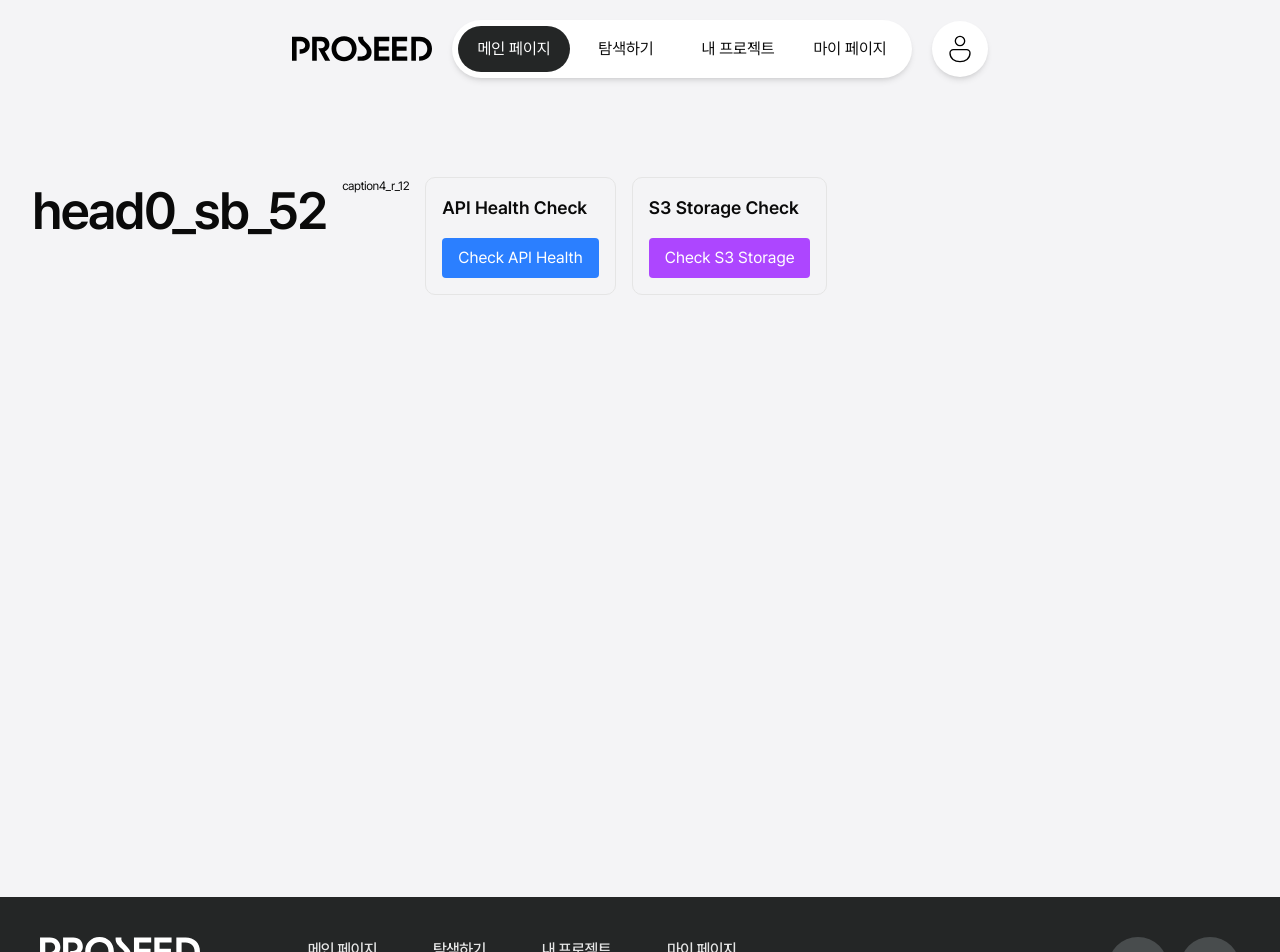
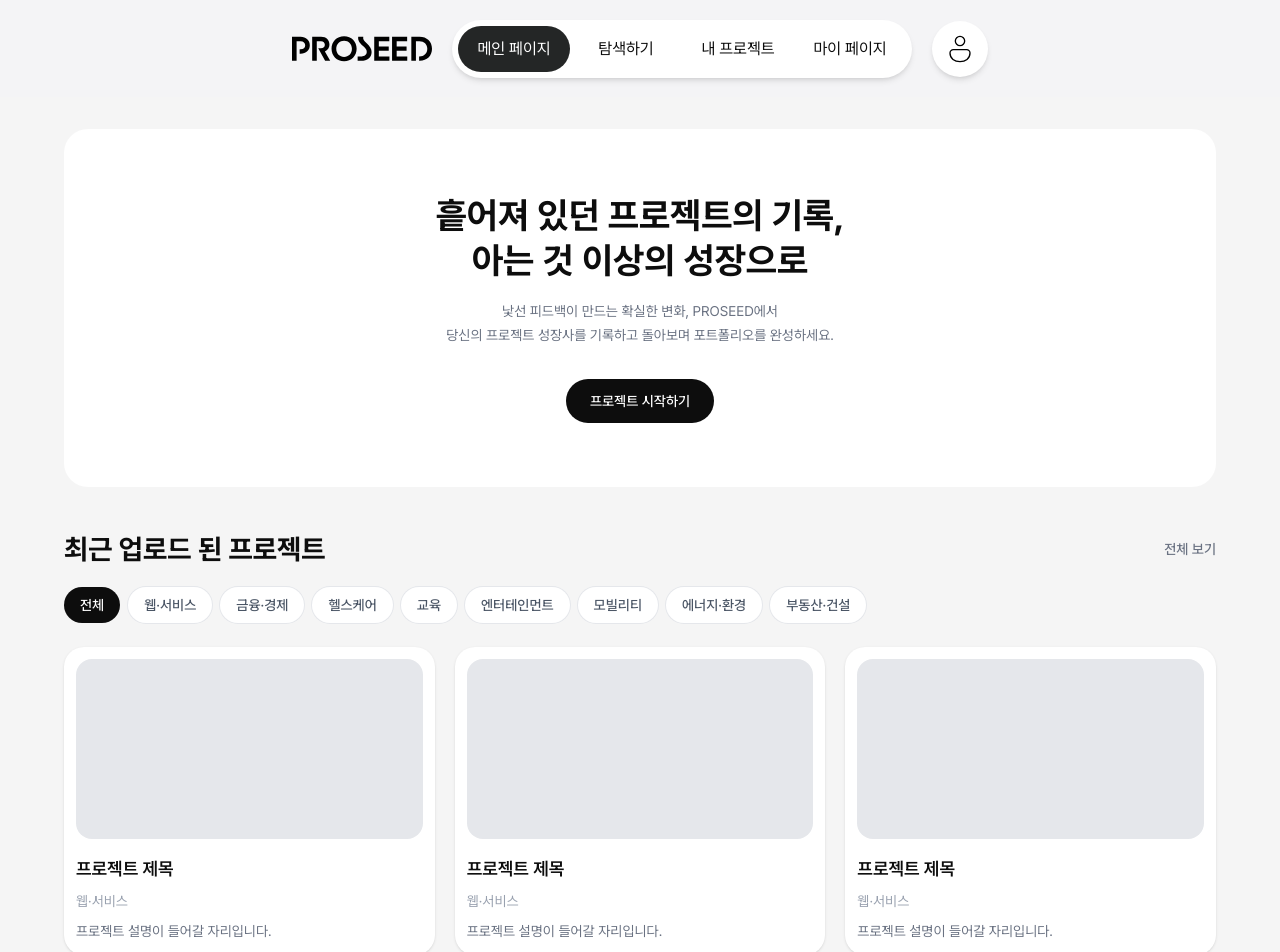
Before and after one commit to skkuding/proseed, a Next.js app in the folder apps/web/: page / in a window 1280 px wide. Shown: the top 952 px of the page. Built offline with nearby package versions, Linux system fonts and the light colour scheme.

Commit message:
feat(fe): make skeleton of mainpage

```diff
--- /dev/null
+++ b/apps/web/src/app/mainpage/_components/CategoryTabs.tsx
@@ -0,0 +1,28 @@
+const categories = [
+  '전체',
+  '웹·서비스',
+  '금융·경제',
+  '헬스케어',
+  '교육',
+  '엔터테인먼트',
+  '모빌리티',
+  '에너지·환경',
+  '부동산·건설',
+]
+
+export default function CategoryTabs() {
+  return (
+    <div className="flex flex-wrap gap-2">
+      {categories.map((category, index) => (
+        <button
+          key={category}
+          className={`rounded-full px-4 py-2 text-sm font-medium transition ${
+            index === 0 ? 'bg-black text-white' : 'bg-white text-gray-600 ring-1 ring-gray-200'
+          }`}
+        >
+          {category}
+        </button>
+      ))}
+    </div>
+  )
+}
--- /dev/null
+++ b/apps/web/src/app/mainpage/_components/FeedbackCard.tsx
@@ -0,0 +1,22 @@
+interface FeedbackCardProps {
+  title?: string
+  content?: string
+  author?: string
+}
+
+export default function FeedbackCard({
+  title = '아이디어 단계의 제품 구조를 조금만 더 정돈하면 더 좋아질 것 같아요.',
+  content = '피드백 내용이 들어갈 자리입니다. 나중에 실제 데이터로 바꾸면 됩니다.',
+  author = 'DINGDONG',
+}: FeedbackCardProps) {
+  return (
+    <article className="flex min-h-[180px] flex-col justify-between rounded-[20px] bg-white p-5 shadow-sm">
+      <div className="flex flex-col gap-3">
+        <h3 className="text-base font-semibold text-black">{title}</h3>
+        <p className="text-sm leading-6 text-gray-500">{content}</p>
+      </div>
+
+      <div className="mt-4 text-xs text-gray-400">{author}</div>
+    </article>
+  )
+}
--- /dev/null
+++ b/apps/web/src/app/mainpage/_components/FeedbackSection.tsx
@@ -0,0 +1,26 @@
+import FeedbackCard from './FeedbackCard'
+import SectionTitle from './SectionTitle'
+
+export default function FeedbackSection() {
+  return (
+    <section className="flex flex-col gap-6">
+      <div className="flex items-center justify-between">
+        <SectionTitle title="최근 피드백을 모아봤어요" />
+        <div className="flex gap-2">
+          <button className="flex h-8 w-8 items-center justify-center rounded-full bg-white shadow-sm">
+            ◀
+          </button>
+          <button className="flex h-8 w-8 items-center justify-center rounded-full bg-white shadow-sm">
+            ▶
+          </button>
+        </div>
+      </div>
+
+      <div className="grid grid-cols-1 gap-4 lg:grid-cols-3">
+        <FeedbackCard />
+        <FeedbackCard />
+        <FeedbackCard />
+      </div>
+    </section>
+  )
+}
--- /dev/null
+++ b/apps/web/src/app/mainpage/_components/GrowthRecordCard.tsx
@@ -0,0 +1,31 @@
+interface GrowthRecordCardProps {
+  title?: string
+  category?: string
+  date?: string
+}
+
+export default function GrowthRecordCard({
+  title = '첫 MVP 배포 완료',
+  category = '회고',
+  date = '2026. 01. 01',
+}: GrowthRecordCardProps) {
+  return (
+    <article className="rounded-[20px] bg-white p-5 shadow-sm">
+      <div className="flex flex-col gap-3">
+        <div className="flex items-center gap-3">
+          <div className="h-10 w-10 rounded-xl bg-gray-200" />
+          <div className="flex flex-col">
+            <h3 className="text-base font-semibold text-black">{title}</h3>
+            <span className="text-sm text-gray-400">{category}</span>
+          </div>
+        </div>
+
+        <p className="text-sm leading-6 text-gray-500">
+          성장기록 내용이 들어갈 자리입니다. 이후 실제 데이터와 연결하면 됩니다.
+        </p>
+
+        <span className="text-xs text-gray-400">{date}</span>
+      </div>
+    </article>
+  )
+}
--- /dev/null
+++ b/apps/web/src/app/mainpage/_components/GrowthRecordSection.tsx
@@ -0,0 +1,31 @@
+import GrowthRecordCard from './GrowthRecordCard'
+import SectionTitle from './SectionTitle'
+
+const tabs = ['기획', '디자인', '프론트엔드', '백엔드', '기타']
+
+export default function GrowthRecordSection() {
+  return (
+    <section className="flex flex-col gap-6">
+      <SectionTitle title="최근 업데이트 된 성장기록" />
+
+      <div className="flex flex-wrap gap-2">
+        {tabs.map((tab, index) => (
+          <button
+            key={tab}
+            className={`rounded-full px-4 py-2 text-sm font-medium ${
+              index === 0 ? 'bg-black text-white' : 'bg-white text-gray-600 ring-1 ring-gray-200'
+            }`}
+          >
+            {tab}
+          </button>
+        ))}
+      </div>
+
+      <div className="flex flex-col gap-4">
+        <GrowthRecordCard />
+        <GrowthRecordCard />
+        <GrowthRecordCard />
+      </div>
+    </section>
+  )
+}
--- /dev/null
+++ b/apps/web/src/app/mainpage/_components/HeroSection.tsx
@@ -0,0 +1,23 @@
+export default function HeroSection() {
+  return (
+    <section className="w-full overflow-hidden rounded-[24px] bg-white">
+      <div className="flex min-h-[320px] flex-col items-center justify-center px-8 py-16 text-center">
+        <h1 className="mb-4 text-4xl font-bold leading-tight text-black">
+          흩어져 있던 프로젝트의 기록,
+          <br />
+          아는 것 이상의 성장으로
+        </h1>
+
+        <p className="mb-8 text-sm leading-6 text-gray-500">
+          낯선 피드백이 만드는 확실한 변화, PROSEED에서
+          <br />
+          당신의 프로젝트 성장사를 기록하고 돌아보며 포트폴리오를 완성하세요.
+        </p>
+
+        <button className="rounded-full bg-black px-6 py-3 text-sm font-medium text-white">
+          프로젝트 시작하기
+        </button>
+      </div>
+    </section>
+  )
+}
--- /dev/null
+++ b/apps/web/src/app/mainpage/_components/ProjectCard.tsx
@@ -0,0 +1,23 @@
+interface ProjectCardProps {
+  title?: string
+  category?: string
+  summary?: string
+}
+
+export default function ProjectCard({
+  title = '프로젝트 제목',
+  category = '웹·서비스',
+  summary = '프로젝트 설명이 들어갈 자리입니다.',
+}: ProjectCardProps) {
+  return (
+    <article className="overflow-hidden rounded-[20px] bg-white p-3 shadow-sm">
+      <div className="mb-4 h-[180px] w-full rounded-[16px] bg-gray-200" />
+
+      <div className="flex flex-col gap-2">
+        <h3 className="text-lg font-semibold text-black">{title}</h3>
+        <span className="text-sm text-gray-400">{category}</span>
+        <p className="text-sm leading-6 text-gray-500">{summary}</p>
+      </div>
+    </article>
+  )
+}
--- /dev/null
+++ b/apps/web/src/app/mainpage/_components/RecentProjectsSection.tsx
@@ -0,0 +1,22 @@
+import CategoryTabs from './CategoryTabs'
+import ProjectCard from './ProjectCard'
+import SectionTitle from './SectionTitle'
+
+export default function RecentProjectsSection() {
+  return (
+    <section className="flex flex-col gap-6">
+      <SectionTitle title="최근 업로드 된 프로젝트" actionLabel="전체 보기" />
+
+      <CategoryTabs />
+
+      <div className="grid grid-cols-1 gap-5 md:grid-cols-2 xl:grid-cols-3">
+        <ProjectCard />
+        <ProjectCard />
+        <ProjectCard />
+        <ProjectCard />
+        <ProjectCard />
+        <ProjectCard />
+      </div>
+    </section>
+  )
+}
--- /dev/null
+++ b/apps/web/src/app/mainpage/_components/SectionTitle.tsx
@@ -0,0 +1,15 @@
+interface SectionTitleProps {
+  title: string
+  actionLabel?: string
+}
+
+export default function SectionTitle({ title, actionLabel }: SectionTitleProps) {
+  return (
+    <div className="flex items-center justify-between">
+      <h2 className="text-[28px] font-bold leading-none text-black">{title}</h2>
+      {actionLabel ? (
+        <button className="text-sm font-medium text-gray-500">{actionLabel}</button>
+      ) : null}
+    </div>
+  )
+}
--- a/apps/web/src/app/page.tsx
+++ b/apps/web/src/app/page.tsx
@@ -1,30 +1,17 @@
-import { HealthCheck } from '@/components/health-check'
-import { StorageCheck } from '@/components/storage-check'
-import { Header } from '@/app/_components/Header'
-import { Footer } from '@/app/_components/Footer'
+import HeroSection from './mainpage/_components/HeroSection'
+import RecentProjectsSection from './mainpage/_components/RecentProjectsSection'
+import FeedbackSection from './mainpage/_components/FeedbackSection'
+import GrowthRecordSection from './mainpage/_components/GrowthRecordSection'
 
-export default function Home() {
+export default function HomePage() {
   return (
-    <div className="relative w-full">
-      <main className="min-h-screen p-8 pt-20">
-        <div className="flex gap-4 flex-wrap">
-          <p className="text-head0_sb_52">head0_sb_52</p>
-          <p className="text-caption4_r_12">caption4_r_12</p>
-          <HealthCheck />
-          <StorageCheck />
-        </div>
-      </main>
-    </div>
+    <main className="w-full bg-[#F5F5F5]">
+      <div className="mx-auto flex w-full max-w-[1200px] flex-col gap-12 px-6 py-8">
+        <HeroSection />
+        <RecentProjectsSection />
+        <FeedbackSection />
+        <GrowthRecordSection />
+      </div>
+    </main>
   )
 }
-
-// import { Header } from './main/_components/Header'
-
-// export default function Page() {
-//   return (
-//     <div className = "min-h-screen">
-//       <Header />
-//       <main></main>
-//     </div>
-//   )
-// }
```
